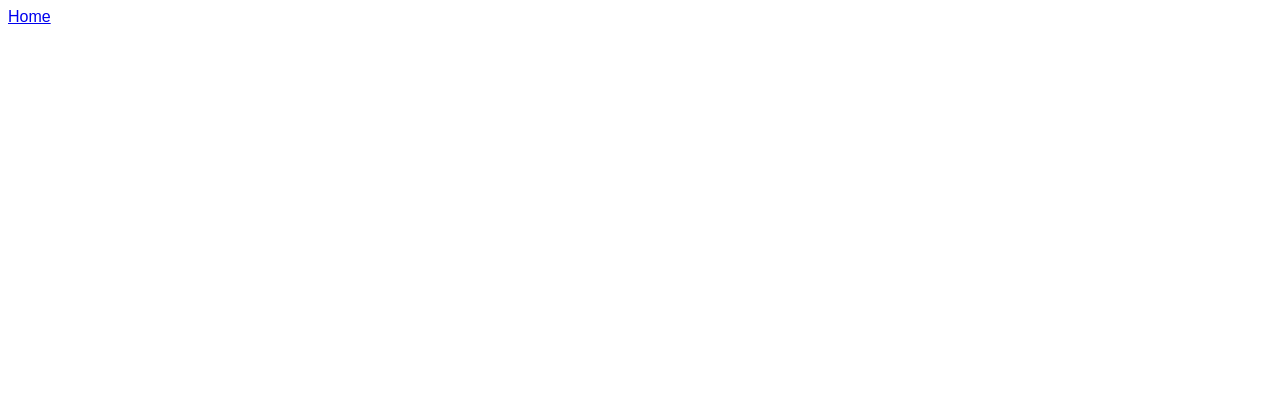
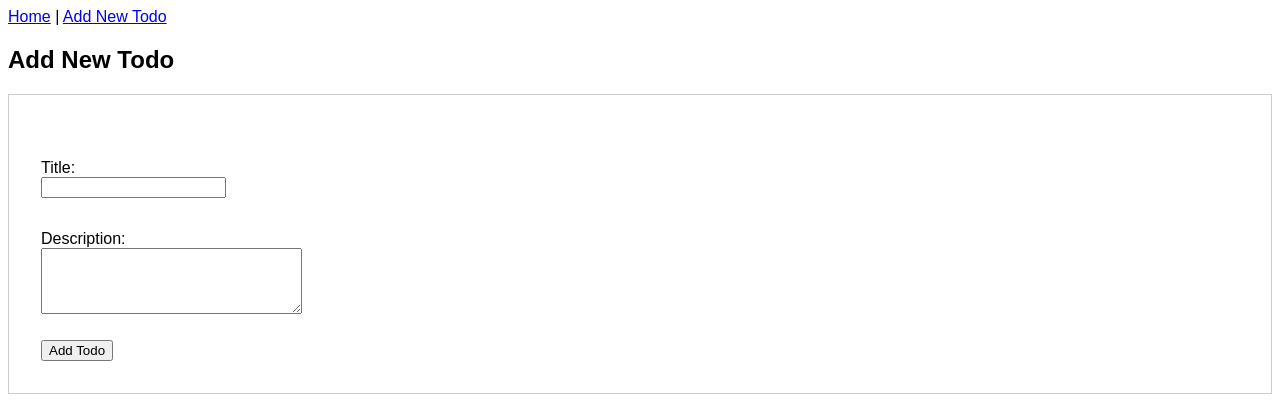
Before and after one commit to KumarAmitt/todo-crud, a Vue app: page /new in a window 1280 px wide. Before the commit this address had no page. Shown: the top 400 px of the page. Built offline with nearby package versions, Linux system fonts and the light colour scheme.

Commit message:
Allow users to add new todo

```diff
--- a/server/db.json
+++ b/server/db.json
@@ -23,6 +23,18 @@
       "title": "First Task",
       "description": "This is the description of first task",
       "status": "complete"
+    },
+    {
+      "title": "tets todo",
+      "description": "ghgh",
+      "status": false,
+      "id": 6
+    },
+    {
+      "title": "test2",
+      "description": "ghghg tytyty",
+      "status": false,
+      "id": 7
     }
   ]
 }
--- a/src/components/TheNavbar.vue
+++ b/src/components/TheNavbar.vue
@@ -1,3 +1,4 @@
 <template>
-    <RouterLink to="/">Home</RouterLink>
+    <RouterLink to="/">Home</RouterLink> |
+    <RouterLink to="/new">Add New Todo</RouterLink>
 </template>
--- a/src/router/index.js
+++ b/src/router/index.js
@@ -1,11 +1,17 @@
 import { createRouter, createWebHistory } from 'vue-router';
-import HomeView from '../views/HomeView.vue';
+import AddTodo from '@/views/AddTodo.vue';
+import HomeView from '@/views/HomeView.vue';
 
 const routes = [
   {
     path: '/',
     name: 'home',
     component: HomeView,
+  },
+  {
+    path: '/new',
+    name: 'addTodo',
+    component: AddTodo,
   },
 ];
 
--- /dev/null
+++ b/src/views/AddTodo.vue
@@ -0,0 +1,60 @@
+<template>
+  <h2>Add New Todo</h2>
+  <form @submit.prevent="addTodo">
+    <label for="title">Title:
+      <input type="text" id="title" v-model="title" />
+    </label>
+
+    <label for="description">Description:
+      <textarea id="description" cols="30" rows="4" v-model="description"></textarea>
+    </label>
+
+    <button>Add Todo</button>
+  </form>
+</template>
+
+<script>
+import axios from 'axios';
+
+export default {
+  name: 'AddTodo',
+  data() {
+    return {
+      title: '',
+      description: '',
+      status: false,
+      baseURL: 'http://localhost:3000',
+    };
+  },
+  methods: {
+    async addTodo() {
+      const todo = {
+        title: this.title,
+        description: this.description,
+        status: false,
+      };
+      try {
+        await axios.post(`${this.baseURL}/todos`, todo);
+        this.$router.push('/');
+      } catch (error) {
+        console.log(error.message);
+      }
+    },
+  },
+};
+</script>
+
+<style scoped>
+
+form {
+  border: 1px solid #ccc;
+  padding: 2em;
+}
+label, input, textarea {
+  display: block;
+}
+
+label, button {
+  margin-top: 2em;
+}
+</style>
```
